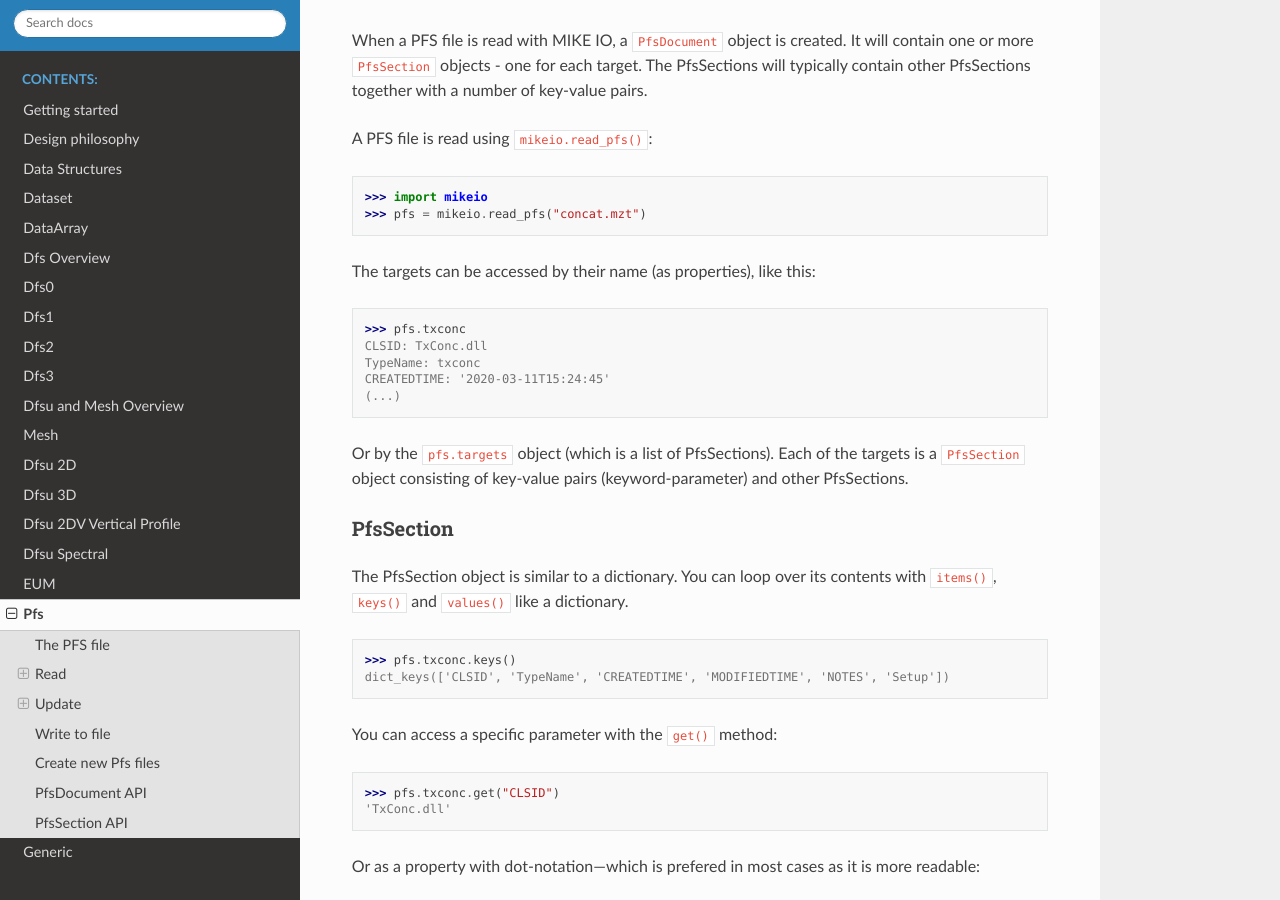
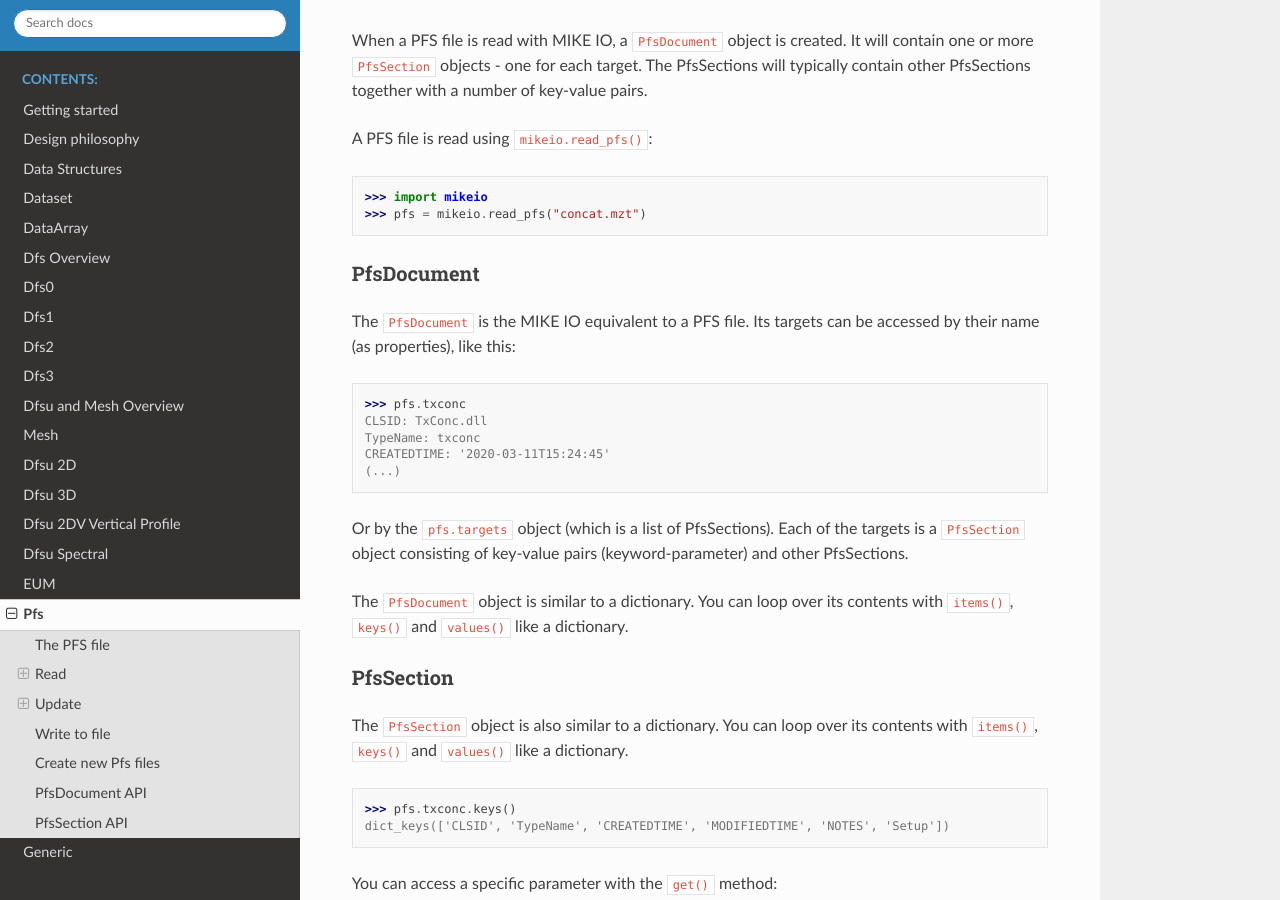
Before and after one commit to DHI/mikeio, a Sphinx documentation site: the page built from docs/pfs.md, in a window 1280 px wide and 900 px high, scrolled down 746 px. Built offline with Sphinx 7.4.7 and the Read the Docs theme 2.0.0, drawn with Linux system fonts in a browser that asks for light colours.

Commit message:
PfsDocument section

````diff
--- a/docs/pfs.md
+++ b/docs/pfs.md
@@ -37,7 +37,9 @@ A PFS file is read using `mikeio.read_pfs()`:
 >>> pfs = mikeio.read_pfs("concat.mzt")
 ```
 
-The targets can be accessed by their name (as properties), like this:
+### PfsDocument
+
+The `PfsDocument` is the MIKE IO equivalent to a PFS file. Its targets can be accessed by their name (as properties), like this:
 
 ```python
 >>> pfs.txconc
@@ -49,10 +51,12 @@ CREATEDTIME: '2020-03-11T15:24:45'
 
 Or by the `pfs.targets` object (which is a list of PfsSections). Each of the targets is a `PfsSection` object consisting of key-value pairs (keyword-parameter) and other PfsSections.
 
+The `PfsDocument` object is similar to a dictionary. You can loop over its contents with `items()`, `keys()` and `values()` like a dictionary.
+
 
 ### PfsSection
 
-The PfsSection object is similar to a dictionary. You can loop over its contents with `items()`, `keys()` and `values()` like a dictionary.
+The `PfsSection` object is also similar to a dictionary. You can loop over its contents with `items()`, `keys()` and `values()` like a dictionary.
 
 ```python
 >>> pfs.txconc.keys()
````
